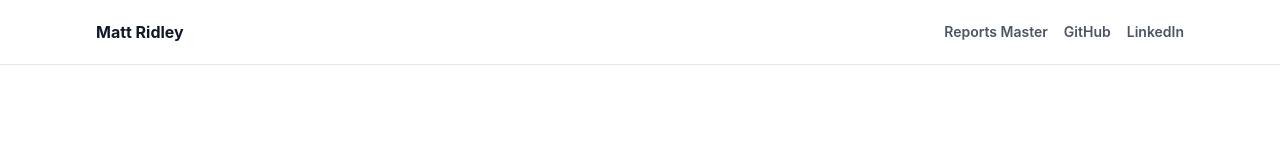
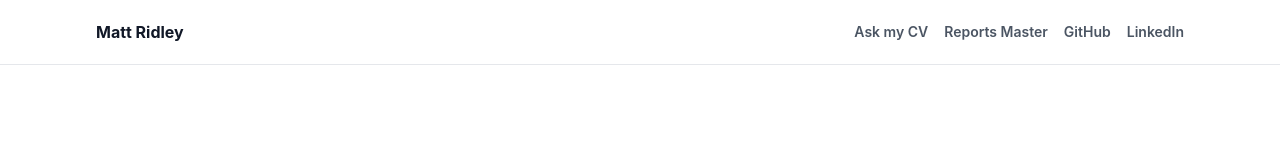
Before and after one commit to mattridley/website, a Next.js app: page / in a window 1280 px wide. Shown: the top 160 px of the page. Built offline with nearby package versions, Linux system fonts and the light colour scheme.

Commit message:
Link CV assistant from navigation

```diff
--- a/src/components/header.tsx
+++ b/src/components/header.tsx
@@ -1,15 +1,23 @@
 const links = [
+  {
+    label: "Ask my CV",
+    href: "/#ask-cv",
+    external: false,
+  },
   {
     label: "Reports Master",
     href: "https://reportsmaster.ridley.dev",
+    external: true,
   },
   {
     label: "GitHub",
     href: "https://github.com/mattridley",
+    external: true,
   },
   {
     label: "LinkedIn",
     href: "https://www.linkedin.com/in/mattcridley",
+    external: true,
   },
 ];
 
@@ -26,8 +34,8 @@ export default function Header() {
               className="hover:text-gray-900"
               href={link.href}
               key={link.href}
-              rel="noreferrer"
-              target="_blank"
+              rel={link.external ? "noreferrer" : undefined}
+              target={link.external ? "_blank" : undefined}
             >
               {link.label}
             </a>
```
